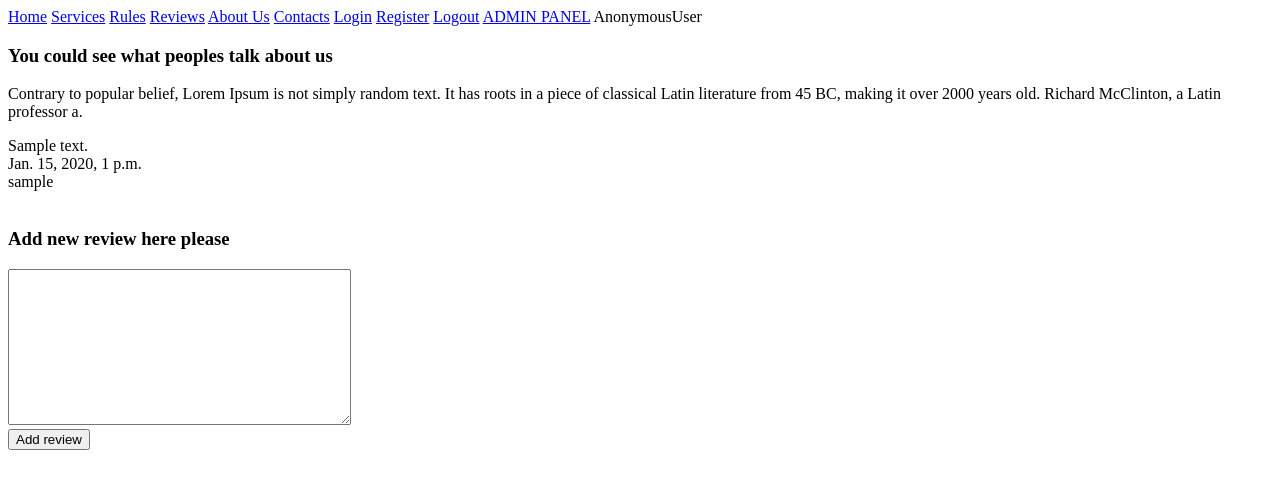
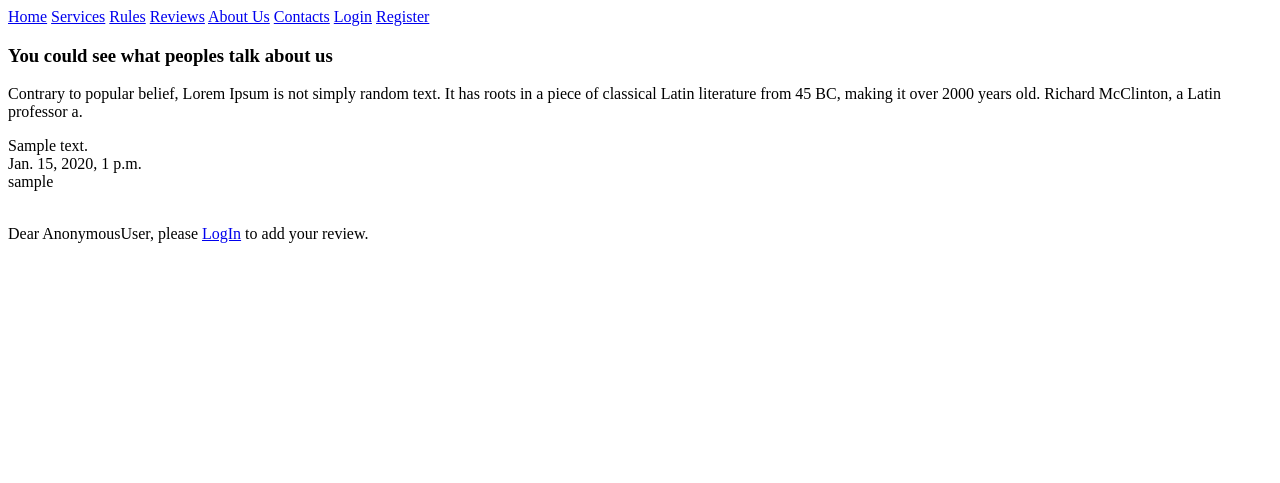
Before and after one commit to GomaJoma/beauty_forest_nails, a Django app: page /reviews/ in a window 1280 px wide. Shown: the top 483 px of the page. Run offline with Django 3.2, Linux system fonts and the light colour scheme; tables that the repository leaves empty hold one stand-in row (values such as "Sample post").

Commit message:
Added a few auth requirements for templates

```diff
--- a/beauty_forest_nails/reviews/templates/reviews/reviews.html
+++ b/beauty_forest_nails/reviews/templates/reviews/reviews.html
@@ -15,7 +15,7 @@
 		<br>
 	{% endfor %}
 
-
+	{% if user.is_authenticated %}
 		<h3>Add new review here please</h3>
 		<form method="POST">
 			{% csrf_token %}
@@ -23,4 +23,10 @@
 			<button type="submit">Add review</button>
 		</form>
 		<p>{{ error }}</p>
+	{% else %}
+		<p>Dear {{ user }}, please
+			<a href="{% url 'login' %}?next={{request.path}}">LogIn</a>
+			to add your review.
+		</p>
+	{% endif %}
 {% endblock %}
--- a/beauty_forest_nails/templates/basis.html
+++ b/beauty_forest_nails/templates/basis.html
@@ -16,11 +16,13 @@
 			<a href="{% url 'reviews' %}">Reviews</a>
 			<a href="{% url 'about_us' %}">About Us</a>
 			<a href="{% url 'contacts' %}">Contacts</a>
-			<a href="{% url 'login' %}">Login</a>
-			<a href="{% url 'register' %}">Register</a>
-			<a href="{% url 'logout' %}">Logout</a>
-			<a href="{% url 'admin:index' %}">ADMIN PANEL</a>
-			{{ user }}
+			{% if user.is_authenticated == False %}
+				<a href="{% url 'login' %}?next={{request.path}}">Login</a>
+				<a href="{% url 'register' %}">Register</a>
+			{% else %}
+				<a href="{% url 'logout' %}?next={{request.path}}">Logout</a>
+				<a href="{% url 'admin:index' %}">ADMIN PANEL</a>
+			{% endif %}
 		</div>
 	</header>
     <div class="content">
--- a/beauty_forest_nails/templates/main/index.html
+++ b/beauty_forest_nails/templates/main/index.html
@@ -3,7 +3,7 @@
 	Beauty Forest
 {% endblock %}
 {% block content %}
-	<h3>Welcome to my nails studio</h3>
+	<h3>Welcome to my nails studio dear {{ user }}</h3>
 	<p>This is the main page of my studio website.<br>
 		You are welcome!</p>
 {% endblock %}
```
Also changed, not shown: beauty_forest_nails/auth_reg/views.py (+5 -2 lines). Lines whose indentation alone changed are shown as unchanged.
